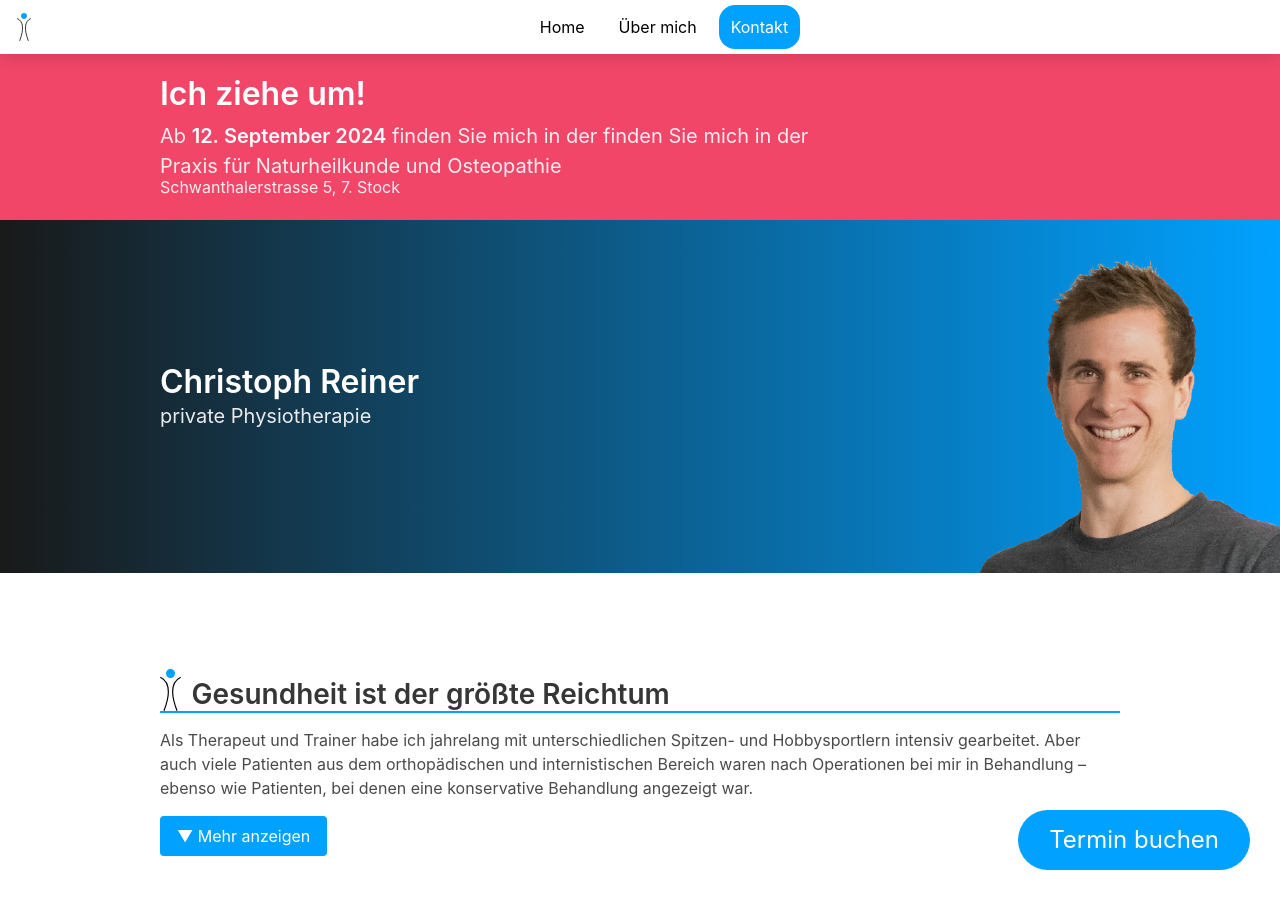
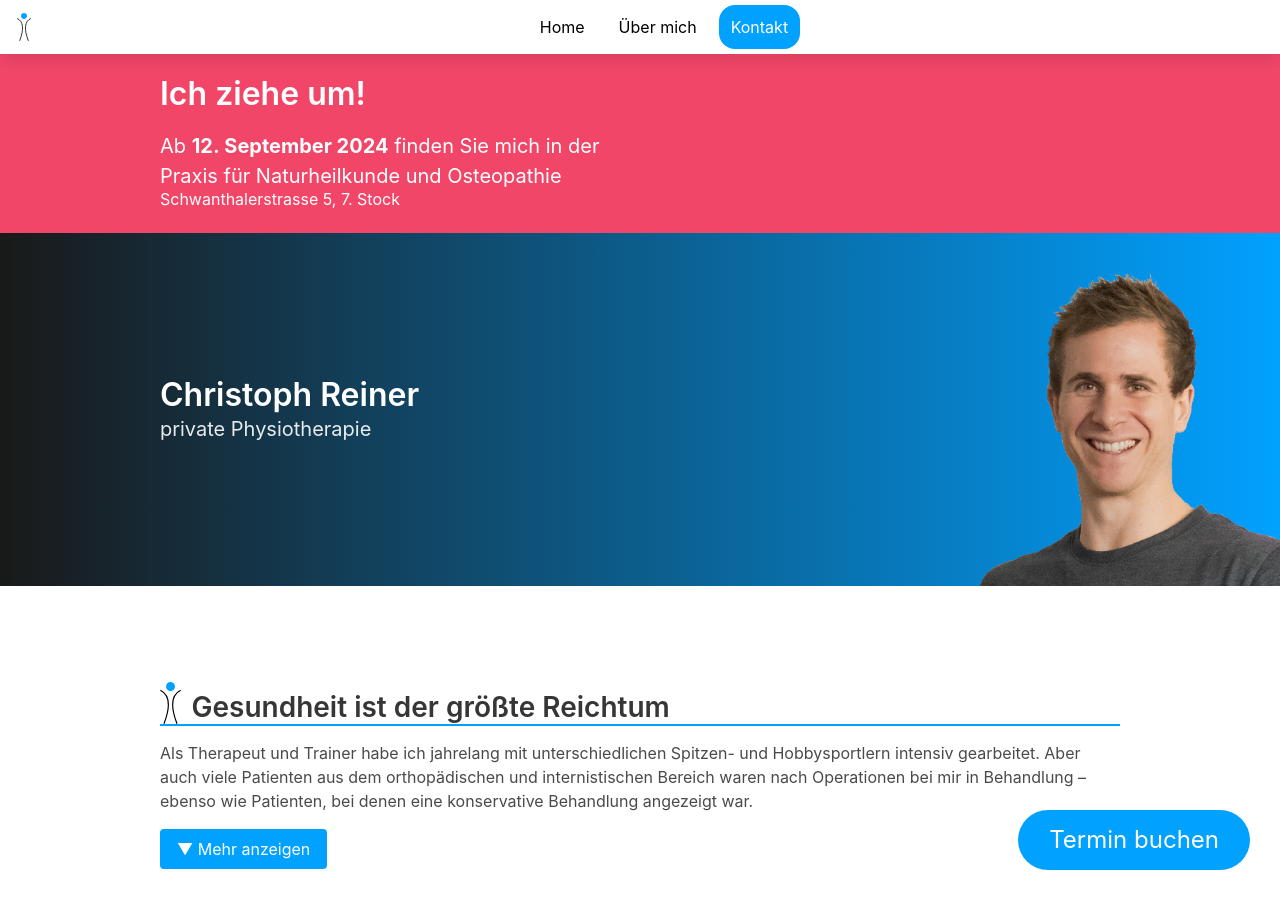
Before and after one commit to ThomasPr/christophreiner.de, a Jekyll site: the page built from index.html, in a window 1280 px wide and 900 px high. Built offline with Jekyll 4.4.1, drawn with Linux system fonts in a browser that asks for light colours; comment, search, counter and statistics services are not loaded.

Commit message:
fix umzug

```diff
--- a/index.html
+++ b/index.html
@@ -62,12 +62,11 @@ description: "Physiotherapie · Osteopathie · Functional Fitness · München"
     <div class="hero-body">
       <div class="container">
         <h1 class="title">Ich ziehe um!</h1>
-
-        <p class="subtitle" style="line-height: 1">
-          <span style="line-height: 2">Ab <strong>12.&nbsp;September&nbsp;2024</strong> finden Sie mich in der finden Sie mich in der</span>
-          <br /><span>Praxis&nbsp;für&nbsp;Naturheilkunde&nbsp;und&nbsp;Osteopathie</span>
-          <br /><span style="font-size: 1rem">Schwanthalerstrasse&nbsp;5,&nbsp;7.&nbsp;Stock</span>
-        </p>
+        <div style="font-size: 1.25rem; line-height: 1.0;">
+          <div style="margin-bottom: 0.5rem">Ab <strong>12.&nbsp;September&nbsp;2024</strong> finden Sie mich in der</div>
+          <div style="line-height: 1.25">Praxis&nbsp;für&nbsp;Naturheilkunde&nbsp;und&nbsp;Osteopathie</div>
+          <div style="line-height: 1.25; font-size: 1rem">Schwanthalerstrasse&nbsp;5,&nbsp;7.&nbsp;Stock</div>
+        </div>
 
       </div>
     </div>
```
